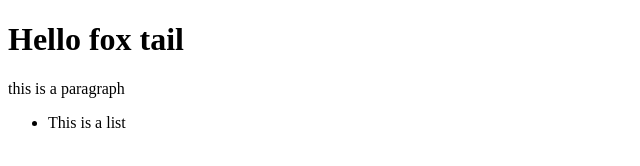
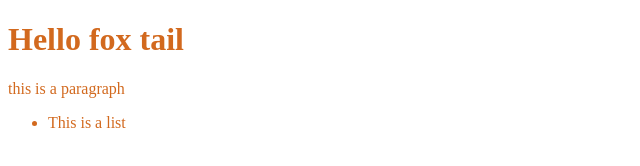
Before and after one commit to rohit627/foxtest, a plain HTML site: page index.html in a window 1280 px wide. Shown: the whole page, without its empty margins (0-640 px from the left). Drawn offline with Linux system fonts and the light colour scheme.

Commit message:
added a css file

```diff
--- /dev/null
+++ b/css/style.css
@@ -0,0 +1,3 @@
+body {
+  color : chocolate;
+}
--- a/index.html
+++ b/index.html
@@ -2,6 +2,7 @@
 <html>
   <head>
     <title>This is foxtail people</title>
+    <link rel="stylesheet" href="css/style.css">
   </head>
   <body>
     <h1>Hello fox tail</h1>
```
